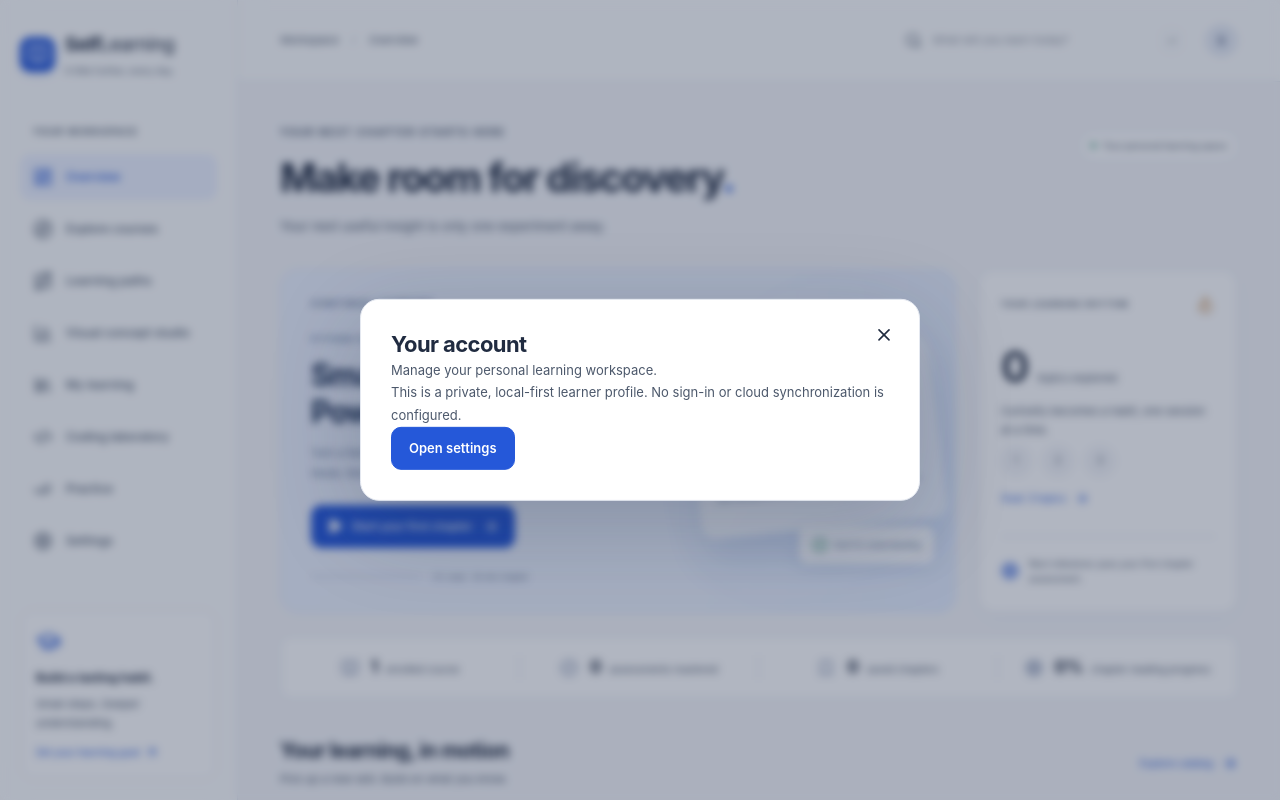
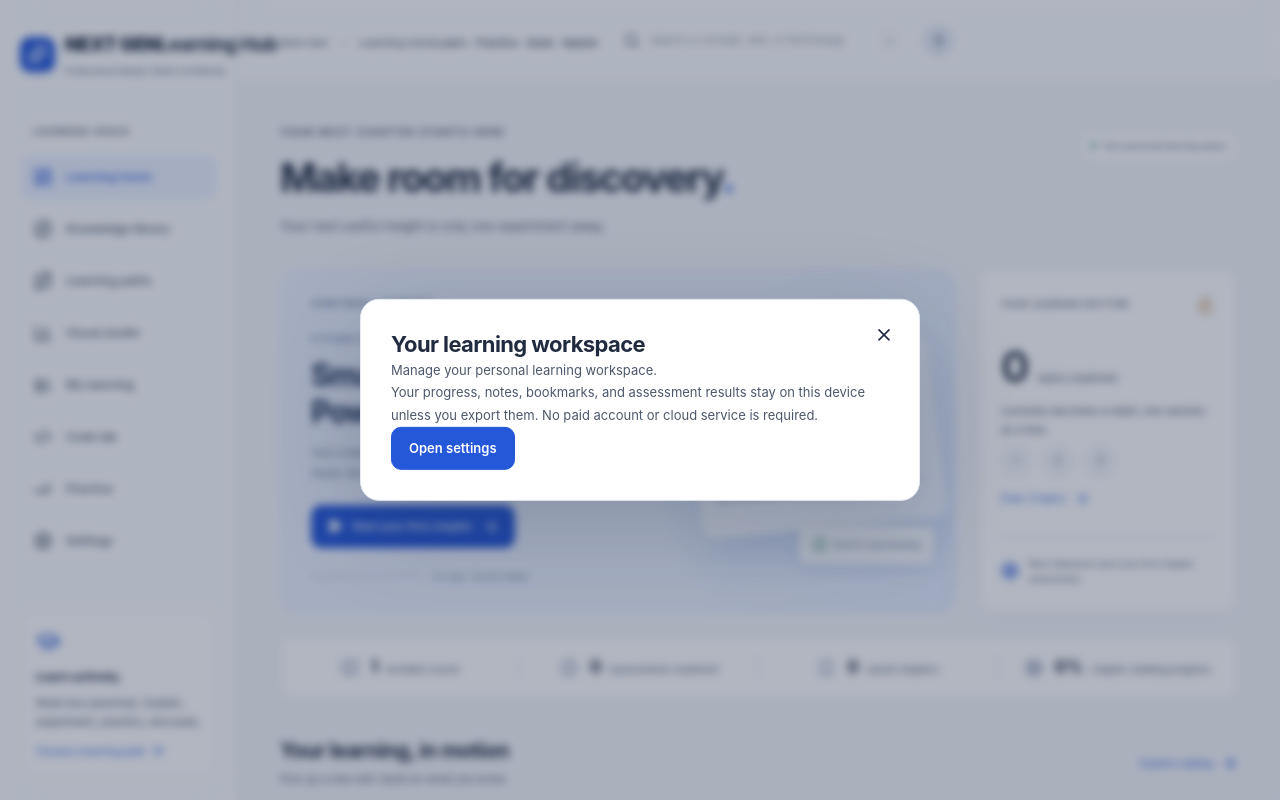
Before and after one commit to Swapnild007/Self_learning, a React (Vite) app: page / in a window 1280 px wide. Both pictures are taken after a click on the button "Open learner menu". Shown: the top 800 px of the page. Built offline with nearby package versions, Linux system fonts and the light colour scheme.

Commit message:
Redesign application shell for Next Gen Learning Hub

```diff
--- a/src/Shell.tsx
+++ b/src/Shell.tsx
@@ -16,34 +16,46 @@ import {
   PanelLeftOpen,
   GraduationCap,
   ArrowUpRight,
+  Sparkles,
 } from "lucide-react";
 import { MotionConfig } from "motion/react";
 import { useStore } from "./store";
 import { Modal } from "./components/ui";
+
 const links = [
-  ["/", "Overview", LayoutDashboard],
-  ["/catalog", "Explore courses", Compass],
+  ["/", "Learning home", LayoutDashboard],
+  ["/catalog", "Knowledge library", Compass],
   ["/paths", "Learning paths", RouteIcon],
-  ["/visuals", "Visual concept studio", ChartColumn],
+  ["/visuals", "Visual studio", ChartColumn],
   ["/learning", "My learning", Library],
-  ["/lab", "Coding laboratory", Code2],
+  ["/lab", "Code lab", Code2],
   ["/practice", "Practice", CheckCheck],
   ["/settings", "Settings", Settings],
 ] as const;
+
 export default function Shell({ children }: { children: ReactNode }) {
   const { data, storageError } = useStore();
   const [collapsed, collapse] = useState(false);
   const [q, search] = useState("");
   const nav = useNavigate();
   const location = useLocation();
+
   useEffect(() => {
     document.documentElement.dataset.theme = data.theme;
     document.documentElement.dataset.reduced = String(data.reduced);
   }, [data.theme, data.reduced]);
+
   useEffect(() => {
     window.scrollTo(0, 0);
     document.getElementById("main")?.focus();
   }, [location.pathname]);
+
+  const pageName =
+    (location.pathname.startsWith("/paths/")
+      ? "Learning path"
+      : links.find((x) => x[0] === location.pathname)?.[1]) ||
+    "Course learning";
+
   return (
     <MotionConfig reducedMotion={data.reduced ? "always" : "user"}>
       <a
@@ -56,18 +68,21 @@ export default function Shell({ children }: { children: ReactNode }) {
       >
         Skip to content
       </a>
-      <div className={`app ${collapsed ? "collapsed" : ""}`}>
-        <aside className="sidebar">
-          <Link to="/" className="brand">
-            <span className="brand-mark">
-              <BookOpen size={22} />
+
+      <div className={`app nextgen-app ${collapsed ? "collapsed" : ""}`}>
+        <aside className="sidebar nextgen-sidebar">
+          <Link to="/" className="brand nextgen-brand" aria-label="Next Gen Learning Hub home">
+            <span className="brand-mark nextgen-brand-mark">
+              <Sparkles size={20} />
             </span>
-            <span className="nav-label">
-              Self<span className="brand-light">Learning</span>
-              <small>A little further, every day.</small>
+            <span className="nav-label nextgen-brand-copy">
+              <strong>NEXT GEN</strong>
+              <span>Learning Hub</span>
+              <small>Understand deeply. Build confidently.</small>
             </span>
           </Link>
-          <span className="eyebrow nav-label">YOUR WORKSPACE</span>
+
+          <span className="eyebrow nav-label nextgen-nav-title">LEARNING SPACE</span>
           <nav aria-label="Main navigation">
             {links.map(([to, label, Icon]) => (
               <NavLink key={to} to={to} end={to === "/"} title={label}>
@@ -76,36 +91,37 @@ export default function Shell({ children }: { children: ReactNode }) {
               </NavLink>
             ))}
           </nav>
+
           <div className="sidebar-bottom nav-label">
-            <div className="quiet-card">
-              <GraduationCap size={25} />
-              <strong>Build a lasting habit.</strong>
-              <p>Small steps. Deeper understanding.</p>
-              <Link to="/settings">
-                Set your learning goal <ArrowUpRight size={15} />
+            <div className="quiet-card nextgen-quiet-card">
+              <GraduationCap size={24} />
+              <strong>Learn actively.</strong>
+              <p>Read less passively. Explain, experiment, practice, and build.</p>
+              <Link to="/paths">
+                Choose a learning path <ArrowUpRight size={15} />
               </Link>
             </div>
-            <span className="local-dot">Saved on this device</span>
+            <span className="local-dot">Local-first · no account required</span>
           </div>
+
           <button
             className="collapse icon"
             onClick={() => collapse(!collapsed)}
             aria-label={collapsed ? "Expand sidebar" : "Collapse sidebar"}
           >
-            {collapsed ? (
-              <PanelLeftOpen size={18} />
-            ) : (
-              <PanelLeftClose size={18} />
-            )}
+            {collapsed ? <PanelLeftOpen size={18} /> : <PanelLeftClose size={18} />}
           </button>
         </aside>
+
         <div className="workspace">
-          <header className="topbar">
-            <span className="breadcrumb">
-              Workspace <span>/</span>{" "}
-              {(location.pathname.startsWith("/paths/") ? "Learning paths" : links.find((x) => x[0] === location.pathname)?.[1]) ||
-                "Course learning"}
-            </span>
+          <header className="topbar nextgen-topbar">
+            <div className="nextgen-location">
+              <span className="breadcrumb">
+                Next Gen <span>/</span> {pageName}
+              </span>
+              <small>Learn · Practice · Build · Master</small>
+            </div>
+
             <form
               className="global-search"
               onSubmit={(e) => {
@@ -116,23 +132,25 @@ export default function Shell({ children }: { children: ReactNode }) {
               <Search size={17} />
               <input
                 aria-label="Search all courses"
-                placeholder="What will you learn today?"
+                placeholder="Search a concept, skill, or technology"
                 value={q}
                 onChange={(e) => search(e.target.value)}
               />
               <kbd>↵</kbd>
             </form>
+
             <Modal
-              title="Your account"
+              title="Your learning workspace"
               trigger={
-                <button className="avatar" aria-label="Open account menu">
+                <button className="avatar nextgen-avatar" aria-label="Open learner menu">
                   S
                 </button>
               }
             >
               <p>
-                This is a private, local-first learner profile. No sign-in or
-                cloud synchronization is configured.
+                Your progress, notes, bookmarks, and assessment results stay on this
+                device unless you export them. No paid account or cloud service is
+                required.
               </p>
               <Dialog.Close asChild>
                 <Link className="button primary" to="/settings">
@@ -141,18 +159,21 @@ export default function Shell({ children }: { children: ReactNode }) {
               </Dialog.Close>
             </Modal>
           </header>
+
           {storageError && (
             <p role="alert" className="storage-error">
               {storageError}
             </p>
           )}
+
           <main id="main" tabIndex={-1}>
             {children}
           </main>
-          <footer>
-            SELF LEARNING{" "}
-            <span>Made for curiosity. Built for understanding.</span>
-            <Link to="/settings">Your data, your device</Link>
+
+          <footer className="nextgen-footer">
+            <span><BookOpen size={15} /> NEXT GEN LEARNING HUB</span>
+            <span>Built for active learning, not content scrolling.</span>
+            <Link to="/settings">Local learning data</Link>
           </footer>
         </div>
       </div>
```
